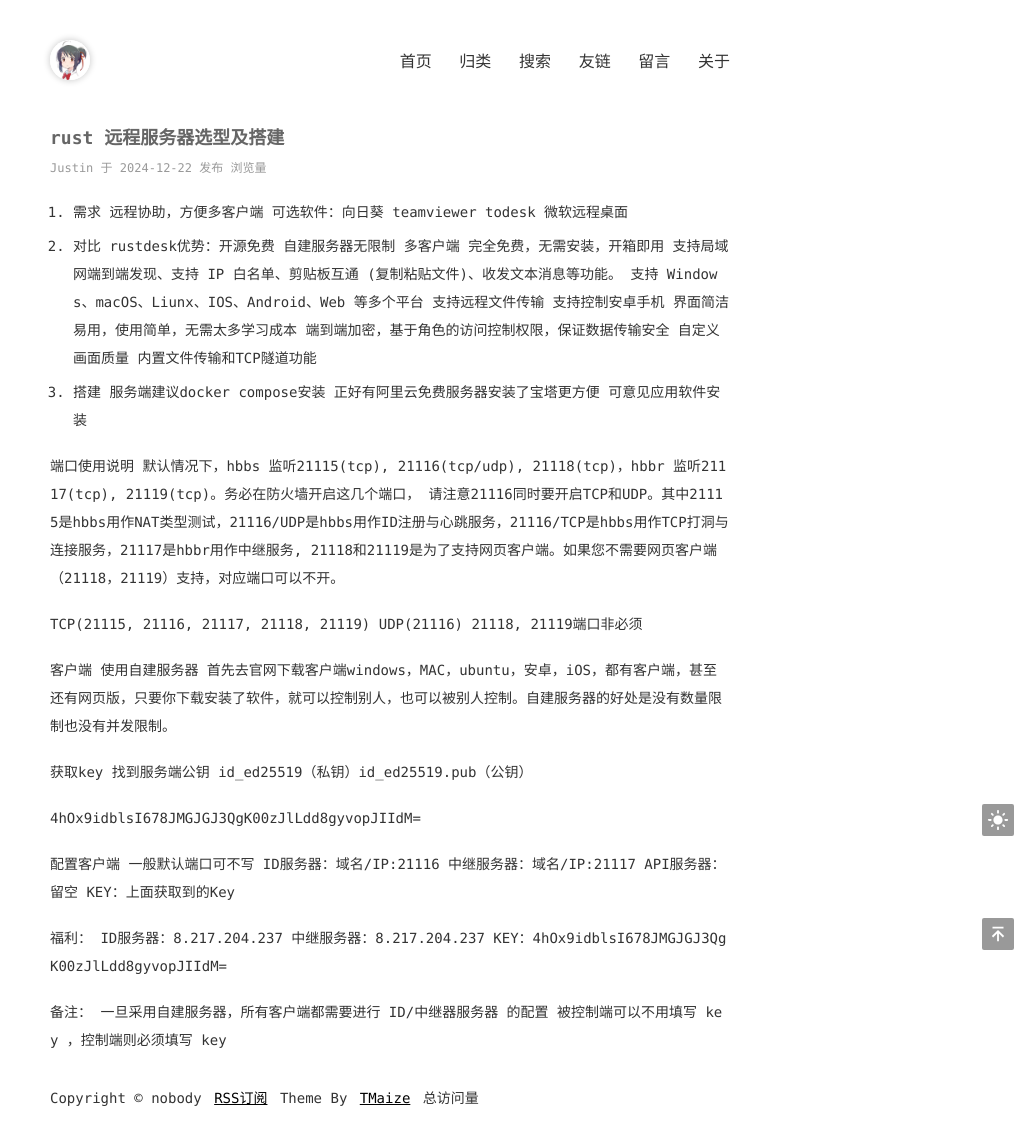
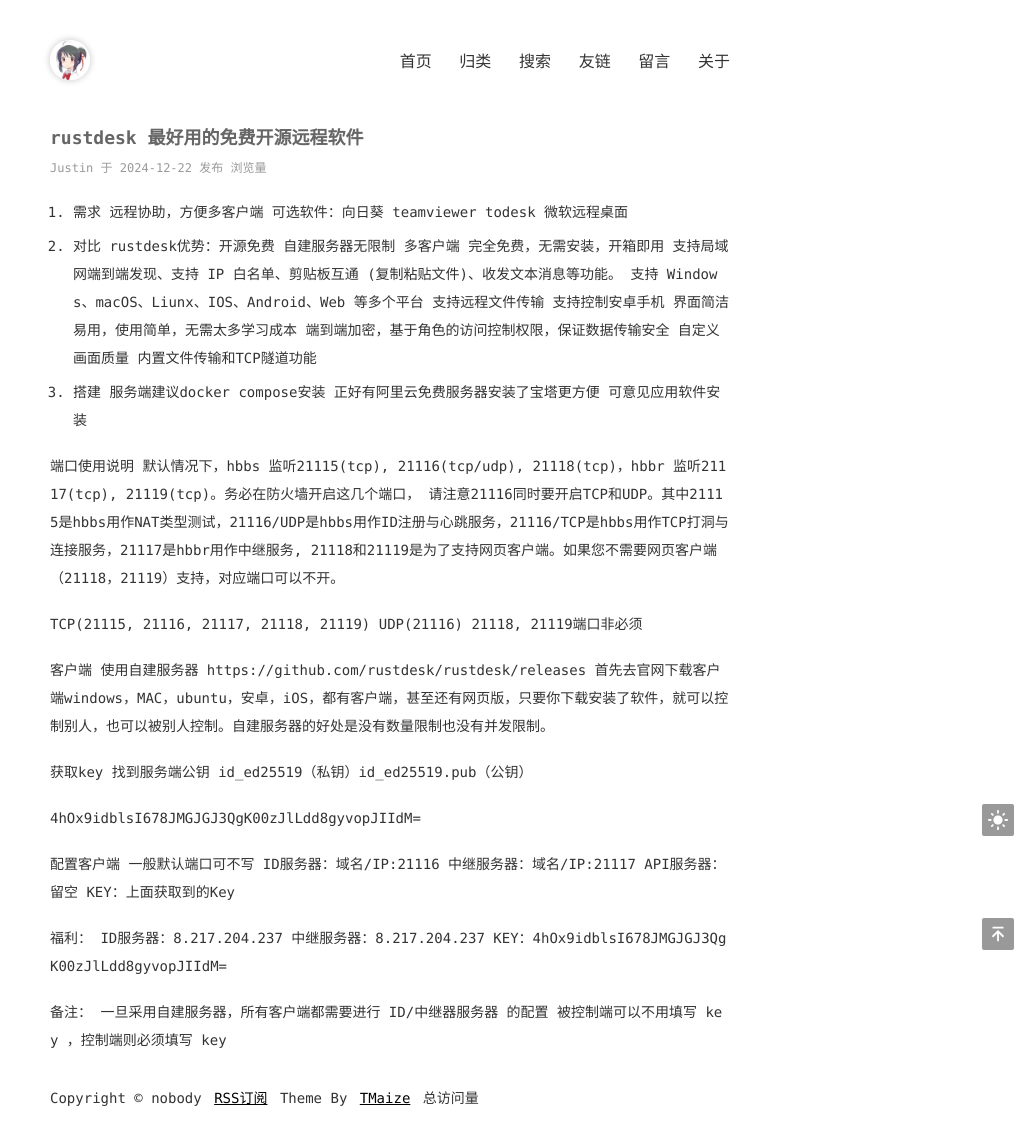
Before and after one commit to JustinHuber/justinhuber.github.io, a Jekyll site: the page built from _posts/2024-12-22-remote-desk-tool.md, in a window 1280 px wide. Shown: the whole page, without its empty margins (250-1280 px from the left). Built offline with Jekyll 4.4.1, drawn with Linux system fonts in a browser that asks for light colours; comment, search, counter and statistics services are not loaded.

Commit message:
Update 2024-12-22-remote-desk-tool.md

```diff
--- a/_posts/2024-12-22-remote-desk-tool.md
+++ b/_posts/2024-12-22-remote-desk-tool.md
@@ -1,7 +1,7 @@
 ---
 layout: mypost
-title: rust 远程服务器选型及搭建
-categories: [rustdesktop]
+title: rustdesk 最好用的免费开源远程软件
+categories: [rustdesk，远程桌面，免费]
 ---
 
 1. 需求
@@ -32,6 +32,7 @@ UDP(21116)
 21118, 21119端口非必须
 
 客户端 使用自建服务器
+https://github.com/rustdesk/rustdesk/releases
 首先去官网下载客户端windows，MAC，ubuntu，安卓，iOS，都有客户端，甚至还有网页版，只要你下载安装了软件，就可以控制别人，也可以被别人控制。自建服务器的好处是没有数量限制也没有并发限制。
 
 获取key
```
